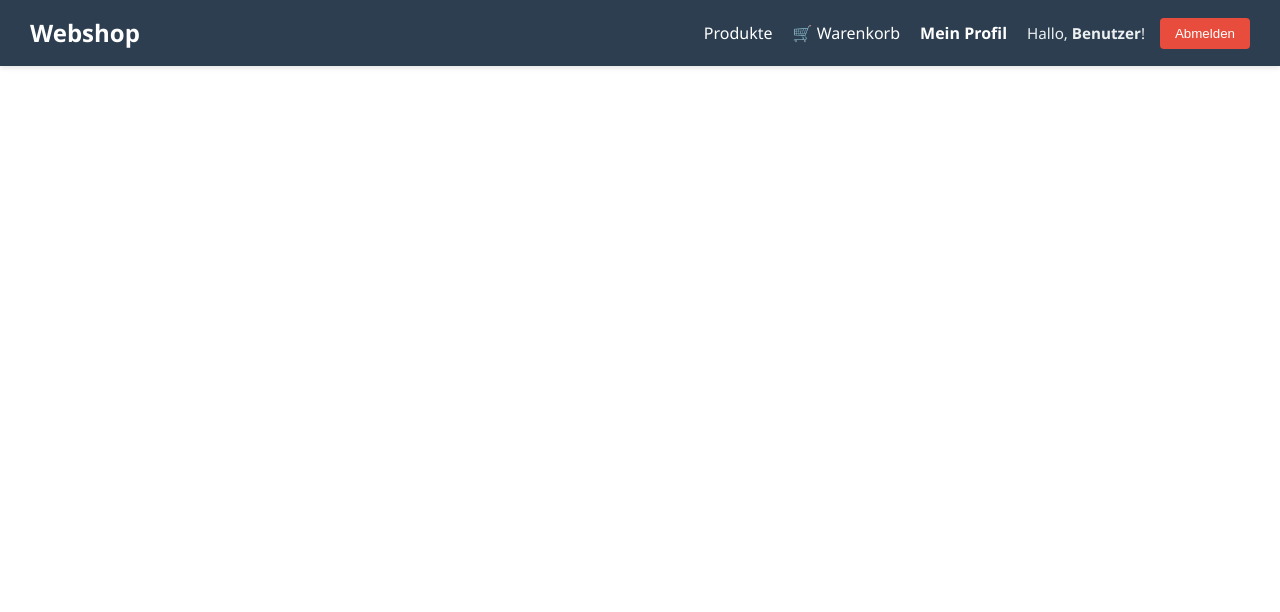
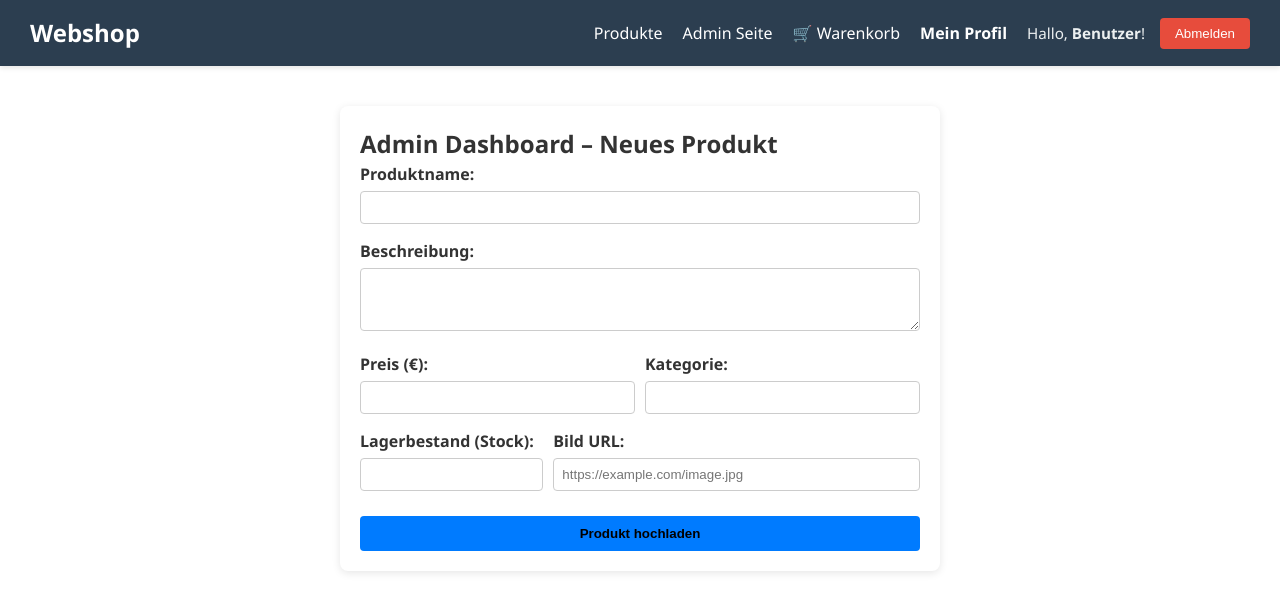
Before and after one commit to laci528-creator/React-Node-webshop-app, a React (Vite) app in the folder client/: page /admin in a window 1280 px wide. Shown: the top 612 px of the page. Built offline with nearby package versions, Linux system fonts and the light colour scheme; sample sign-in values are in the browser's storage.

Commit message:
feat: add admin frontend seite

```diff
--- a/client/src/App.jsx
+++ b/client/src/App.jsx
@@ -8,6 +8,7 @@ import ProtectedRoute from './components/ProtectedRoute';
 import ProductDetail from './pages/ProductDetail';
 import Cart from './pages/Cart';
 import Profile from './pages/Profile';
+import AdminDashboard from './pages/AdminDashboard';
 
 function App() {
   return (
@@ -21,6 +22,14 @@ function App() {
         <Route path="/register" element={<Register />} />
         <Route path="/product/:id" element={<ProductDetail />} />
         <Route path="/cart" element={<Cart />} />
+        <Route
+          path="/admin"
+          element={
+            <ProtectedRoute adminOnly={true}>
+              <AdminDashboard />
+            </ProtectedRoute>
+          }
+        />
         <Route
           path="/Profile"
           element={
--- a/client/src/components/Navbar.jsx
+++ b/client/src/components/Navbar.jsx
@@ -36,6 +36,7 @@ function Navbar() {
 
       <div style={{ display: 'flex', gap: '20px', alignItems: 'center' }}>
         <Link to="/" style={{ color: '#fff', textDecoration: 'none', fontWeight: '500' }}>Produkte</Link>
+        <Link to="/admin" style={{ color: '#fff', textDecoration: 'none', fontWeight: '500' }}>Admin Seite</Link>
 
         <Link to="/cart" style={{ color: '#fff', textDecoration: 'none', fontWeight: '500', position: 'relative' }}>
           🛒 Warenkorb {totalItems > 0 && (
--- a/client/src/components/ProtectedRoute.jsx
+++ b/client/src/components/ProtectedRoute.jsx
@@ -1,8 +1,13 @@
 import { Navigate } from 'react-router-dom';
 
-function ProtectedRoute({ children }) {
+function ProtectedRoute({ children, adminOnly = false }) {
   // Ellenőrizzük, hogy van-e token a sessionStorage-ban
   const token = sessionStorage.getItem('token');
+
+const userString = sessionStorage.getItem('user');
+  const user = userString ? JSON.parse(userString) : null;
+
+  //const adminOnly = false;
 
   // Ha nincs token, átirányítjuk a bejelentkezésre,
   // a "replace" pedig gondoskodik róla, hogy a böngésző "Vissza" gombjával ne lehessen visszajönni a védett oldalra.
@@ -10,6 +15,10 @@ function ProtectedRoute({ children }) {
     return <Navigate to="/login" replace />;
   }
 
+  if (adminOnly && user?.role !== 'admin') {
+    return <Navigate to="/" replace />;
+  }
+
   // Ha van token, megjelenítjük a kért komponenst (children)
   return children;
 }
--- /dev/null
+++ b/client/src/pages/AdminDashboard.jsx
@@ -0,0 +1,159 @@
+import React, { useState } from 'react';
+import api from '../services/api';
+
+export default function AdminDashboard() {
+  const [formData, setFormData] = useState({
+    name: '',
+    description: '',
+    price: '',
+    category: '',
+    stock: '',
+    image_url: ''
+  });
+
+  const [message, setMessage] = useState('');
+  const [error, setError] = useState('');
+
+  // Mezők változásának kezelése
+  const handleChange = (e) => {
+    setFormData({
+      ...formData,
+      [e.target.name]: e.target.value
+    });
+  };
+
+  // Űrlap beküldése
+  const handleSubmit = async (e) => {
+    e.preventDefault();
+    setMessage('');
+    setError('');
+
+    try {
+      // Elküldjük a backendnek (a price-ot számmá, a stock-ot egész számmá alakítjuk)
+      const response = await api.post('/products', {
+        ...formData,
+        price: parseFloat(formData.price),
+        stock: parseInt(formData.stock, 10)
+      });
+
+      setMessage(response.data.message || 'Produkt erfolgreich erstellt!');
+
+      // Sikeres mentés után ürítjük az űrlapot
+      setFormData({
+        name: '',
+        description: '',
+        price: '',
+        category: '',
+        stock: '',
+        image_url: ''
+      });
+    } catch (err) {
+      console.error(err);
+      setError(err.response?.data?.message || 'Fehler beim Speichern des Produkts.');
+    }
+  };
+
+  return (
+    <div style={{ maxWidth: '600px', margin: '40px auto', padding: '20px', background: '#fff', borderRadius: '8px', boxShadow: '0 2px 8px rgba(0,0,0,0.1)' }}>
+      <h2>Admin Dashboard – Neues Produkt</h2>
+
+      {message && <div style={{ color: 'green', marginBottom: '15px', padding: '10px', background: '#e6f4ea', borderRadius: '4px' }}>{message}</div>}
+      {error && <div style={{ color: 'red', marginBottom: '15px', padding: '10px', background: '#fce8e6', borderRadius: '4px' }}>{error}</div>}
+
+      <form onSubmit={handleSubmit} style={{ display: 'flex', flexDirection: 'column', gap: '15px' }}>
+        <div>
+          <label style={{ display: 'block', fontWeight: 'bold', marginBottom: '5px' }}>Produktname:</label>
+          <input
+            type="text"
+            name="name"
+            value={formData.name}
+            onChange={handleChange}
+            required
+            style={{ width: '100%', padding: '8px', borderRadius: '4px', border: '1px solid #ccc' }}
+          />
+        </div>
+
+        <div>
+          <label style={{ display: 'block', fontWeight: 'bold', marginBottom: '5px' }}>Beschreibung:</label>
+          <textarea
+            name="description"
+            value={formData.description}
+            onChange={handleChange}
+            rows="3"
+            style={{ width: '100%', padding: '8px', borderRadius: '4px', border: '1px solid #ccc' }}
+          />
+        </div>
+
+        <div style={{ display: 'flex', gap: '10px' }}>
+          <div style={{ flex: 1 }}>
+            <label style={{ display: 'block', fontWeight: 'bold', marginBottom: '5px' }}>Preis (€):</label>
+            <input
+              type="number"
+              step="0.01"
+              name="price"
+              value={formData.price}
+              onChange={handleChange}
+              required
+              style={{ width: '100%', padding: '8px', borderRadius: '4px', border: '1px solid #ccc' }}
+            />
+          </div>
+
+          <div style={{ flex: 1 }}>
+            <label style={{ display: 'block', fontWeight: 'bold', marginBottom: '5px' }}>Kategorie:</label>
+            <input
+              type="text"
+              name="category"
+              value={formData.category}
+              onChange={handleChange}
+              required
+              style={{ width: '100%', padding: '8px', borderRadius: '4px', border: '1px solid #ccc' }}
+            />
+          </div>
+        </div>
+
+        <div style={{ display: 'flex', gap: '10px' }}>
+          <div style={{ flex: 1 }}>
+            <label style={{ display: 'block', fontWeight: 'bold', marginBottom: '5px' }}>Lagerbestand (Stock):</label>
+            <input
+              type="number"
+              name="stock"
+              value={formData.stock}
+              onChange={handleChange}
+              required
+              style={{ width: '100%', padding: '8px', borderRadius: '4px', border: '1px solid #ccc' }}
+            />
+          </div>
+
+          <div style={{ flex: 2 }}>
+            <label style={{ display: 'block', fontWeight: 'bold', marginBottom: '5px' }}>Bild URL:</label>
+            <input
+              type="url"
+              name="image_url"
+              value={formData.image_url}
+              onChange={handleChange}
+              placeholder="https://example.com/image.jpg"
+              required
+              style={{ width: '100%', padding: '8px', borderRadius: '4px', border: '1px solid #ccc' }}
+            />
+          </div>
+        </div>
+
+        <button
+          type="submit"
+          style={{
+            background: '#007bff',
+            color: '#white',
+            padding: '10px 15px',
+            border: 'none',
+            borderRadius: '4px',
+            fontWeight: 'bold',
+            cursor: 'pointer',
+            marginTop: '10px'
+          }}
+        >
+          Produkt hochladen
+        </button>
+      </form>
+    </div>
+  );
+}
```
